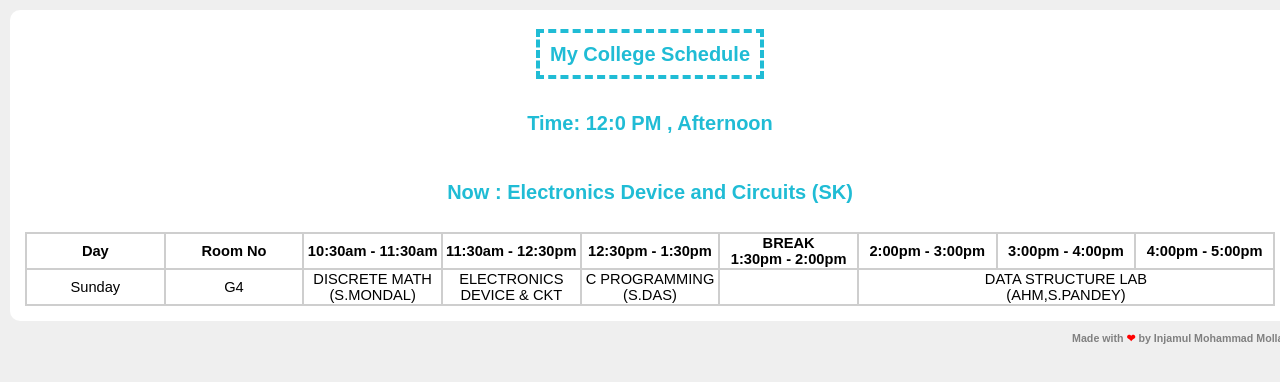
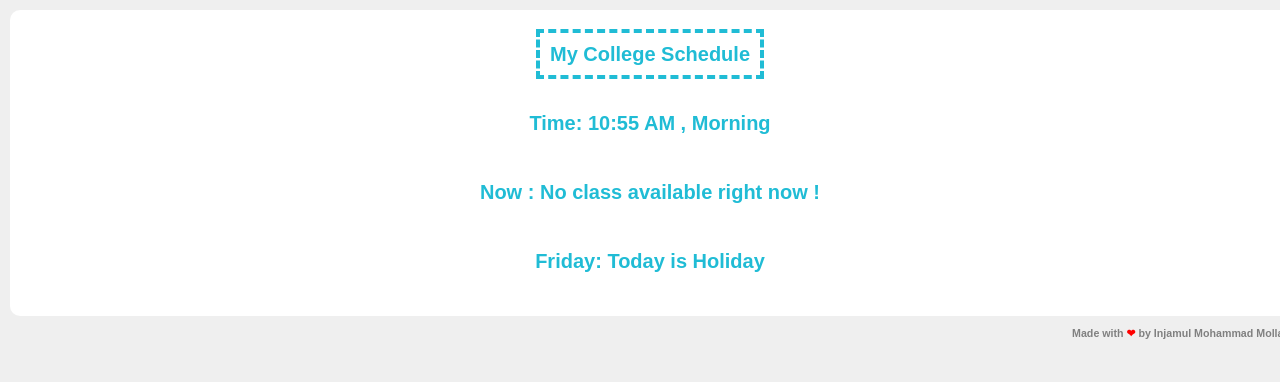
Before and after one commit to mrinjamul/college-schedule, a React (Create React App) app: page / in a window 1280 px wide. Shown: the top 382 px of the page. Built offline with nearby package versions, Linux system fonts and the light colour scheme.

Commit message:
add clock and fix

```diff
--- a/src/components/Schedule.js
+++ b/src/components/Schedule.js
@@ -20,7 +20,7 @@ class Schedule extends Component {
 
 
     render() {
-        const date = new Date("September 08, 2019 12:00:00")
+        const date = new Date()
         const day = date.getDay()
         const hours = date.getHours()
         const minute = date.getMinutes()
@@ -48,11 +48,62 @@ class Schedule extends Component {
         } else {
           timeOfDay = "Night"
         }
+
+
         if (hours >= 0 && hours < 12 ) {
             am_pm = "AM"
         }
         else {
             am_pm = "PM"
+        }
+
+        let hr
+        if (hours === 0) {
+            hr = "12"
+        }
+        else if (hours === 13 || hours === 1 ) {
+            hr = "01"
+        }
+        else if (hours === 14 || hours === 2 ) {
+            hr = "02"
+        }
+        else if (hours === 15 || hours === 3 ) {
+            hr = "03"
+        }
+        else if (hours === 16 || hours === 4 ) {
+            hr = "04"
+        }
+        else if (hours === 17 || hours === 5 ) {
+            hr = "05"
+        }
+        else if (hours === 18 || hours === 6 ) {
+            hr = "06"
+        }
+        else if (hours === 19 || hours === 7 ) {
+            hr = "07"
+        }
+        else if (hours === 20 || hours === 8 ) {
+            hr = "08"
+        }
+        else if (hours === 21 || hours === 9 ) {
+            hr = "09"
+        }
+        else if (hours === 22 ) {
+            hr = "10"
+        }
+        else if (hours === 23 ) {
+            hr = "11"
+        }
+        else {
+            hr = hours
+        }
+
+        let min
+        if (minute === 0) {
+            min = "00"
+        }
+        else {
+            min = minute
         }
 
         if (day === 0) {
@@ -185,7 +236,7 @@ class Schedule extends Component {
 
             <div className="section">
                 <h1><span>My College Schedule</span></h1>
-                <h1>Time: {hours}:{minute} {am_pm} ,  {timeOfDay} </h1>
+                <h1>Time: {hr}:{min} {am_pm} ,  {timeOfDay} </h1>
                 <h1>Now : {sclass}</h1>
                 {sday}
 
```
